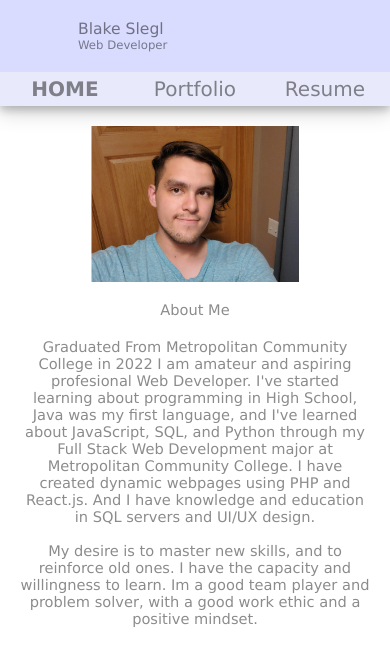
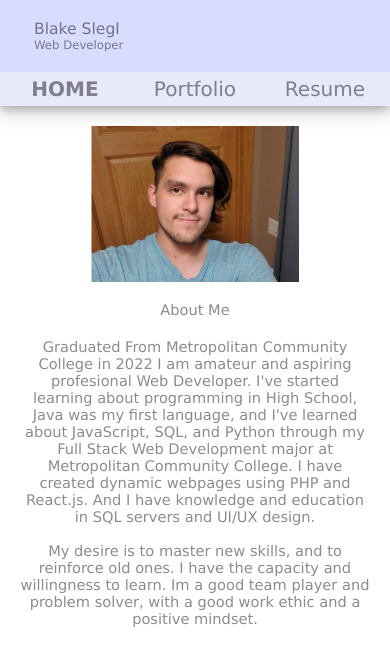
Before and after one commit to bbobsillypants/web_host_deploymeny_resume, a React (Create React App) app in the folder blakeportfolio/: page / in a window 390 px wide. Shown: the top 664 px of the page. Built offline with nearby package versions, Linux system fonts and the light colour scheme.

Commit message:
changes 3

```diff
--- a/blakeportfolio/src/App.css
+++ b/blakeportfolio/src/App.css
@@ -6,15 +6,7 @@
               box-shadow: 0 4px 8px 0 rgba(0, 0, 0, 0.2), 0 6px 20px 0 rgba(0, 0, 0, 0.19);
             }
 
-            .purpleBox1 {
-              background-color: #D9DBFF;
-              color: black;
-              margin-left: 0px;
-              padding-left: 78px;
-              padding-top: 20px;
-              padding-bottom: 20px;
 
-            }
 
             .purpleBox2 {
               background-color: #E8E9FA;
@@ -79,6 +71,16 @@
 
             }
 
+            .purpleBox1 {
+              background-color: #D9DBFF;
+              color: black;
+              margin-left: 0px;
+              padding-left: 78px;
+              padding-top: 20px;
+              padding-bottom: 20px;
+
+            }
+
 
             }
 
@@ -116,6 +118,16 @@
               border-radius: 4px;
 
 
+
+            }
+
+            .purpleBox1 {
+              background-color: #D9DBFF;
+              color: black;
+              margin-left: 0px;
+              padding-left: 34px;
+              padding-top: 20px;
+              padding-bottom: 20px;
 
             }
 
```
